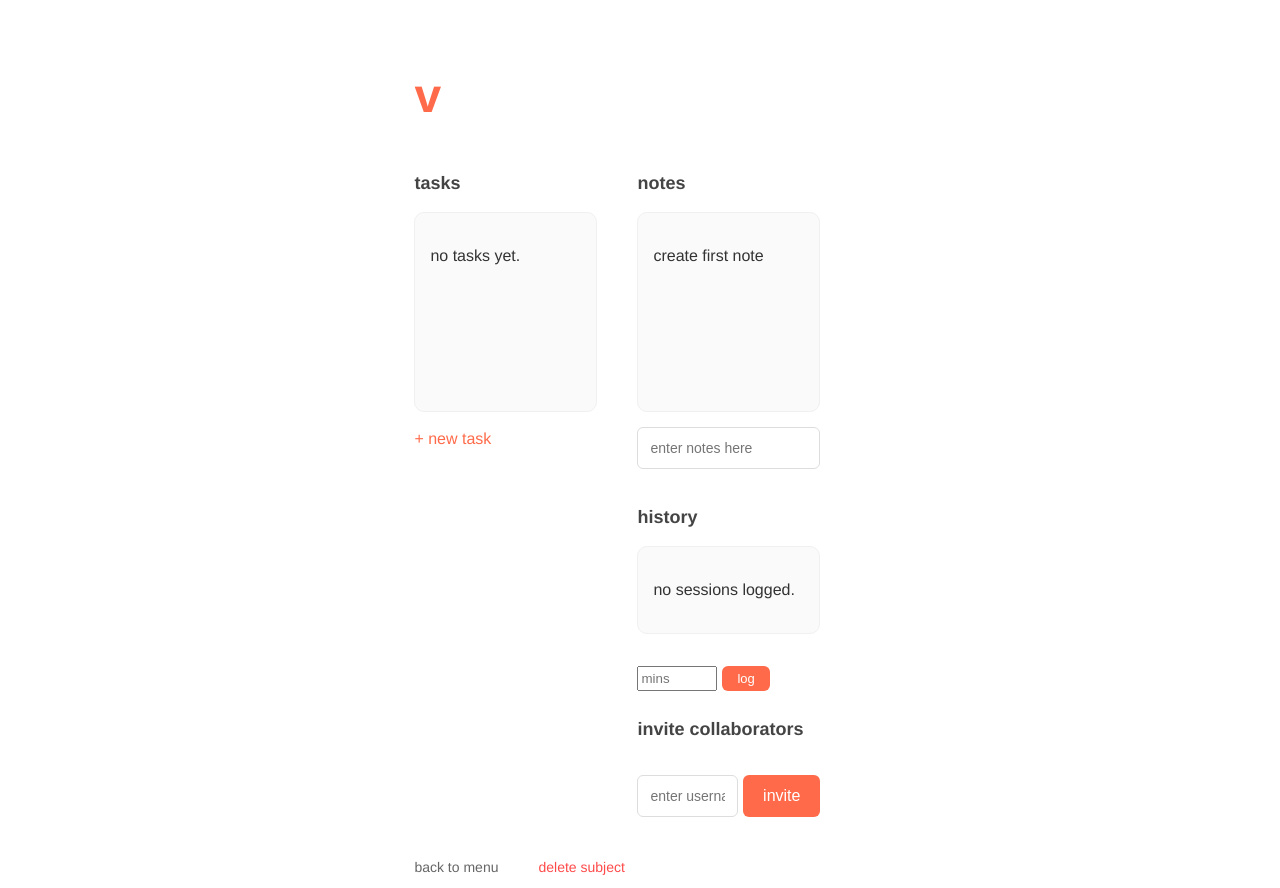
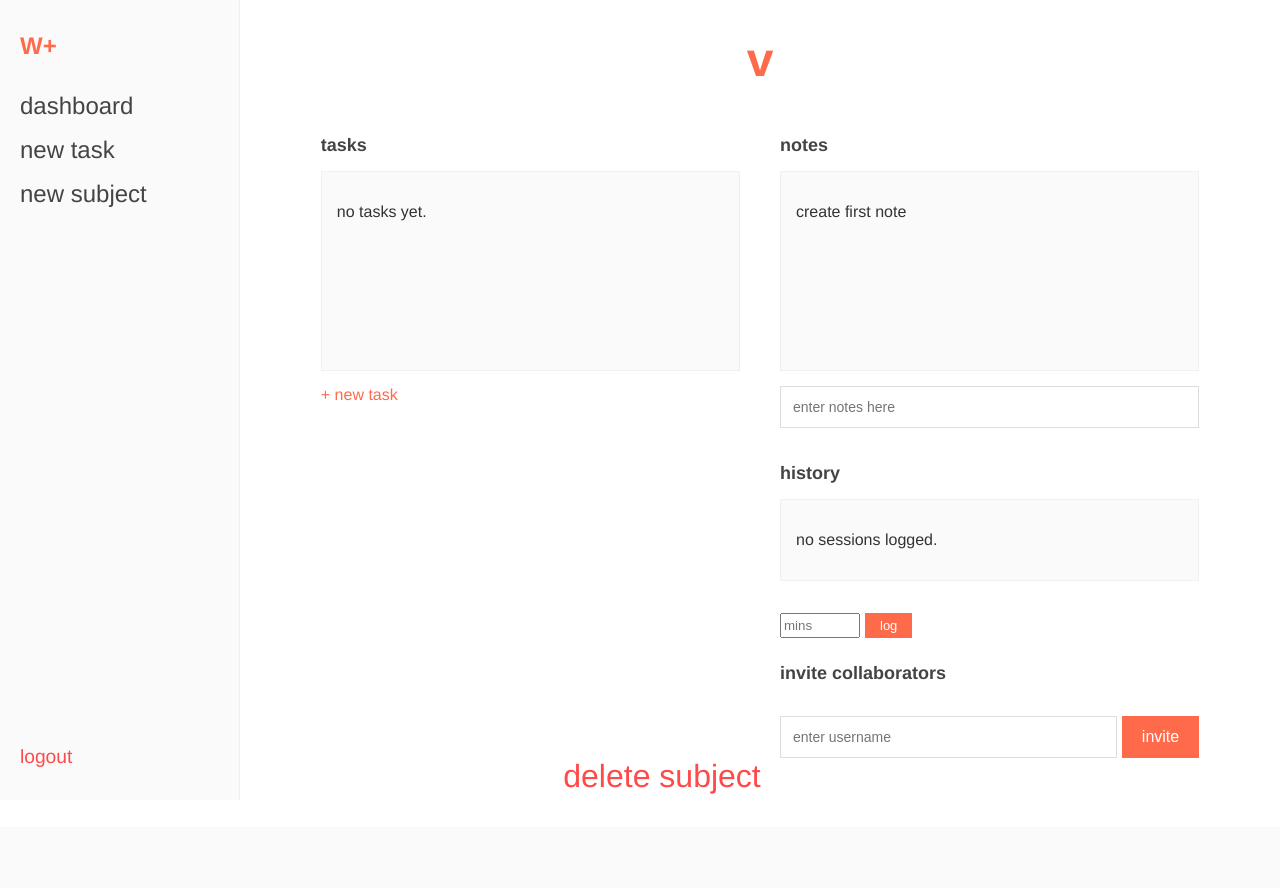
Before and after one commit to NikhilFonseka/studyplanner, a Flask app: page /subject/3 in a window 1280 px wide. After the commit the page ends 794 px from the top, so only its background shows below. Run offline with Flask 3, Linux system fonts and the light colour scheme; a user stored in the database is signed in.

Commit message:
error page 404 and 500, no 401 auto redirects sign up which is useful for the other errorhandlers. also didnt realise you had to turn off debug for it to show which was a bit annoying + nav menu/sidebar issue fix

```diff
--- a/app.py
+++ b/app.py
@@ -1,17 +1,14 @@
 # pylint: disable=R0903
 """
 W Notes+ | Sprint 3
-used as a all in one study tool that aims to maximise studying efficiency.
+Used as a all in one study tool that aims to maximise studying efficiency.
 """
-import os
-import sys
 from functools import wraps
 from datetime import datetime, timezone, timedelta
 from flask import Flask, render_template, request, redirect, url_for, flash, session, abort
 from flask_sqlalchemy import SQLAlchemy
 from sqlalchemy import or_
 from werkzeug.security import generate_password_hash, check_password_hash
-from jinja2 import Environment, FileSystemLoader, exceptions
 
 app = Flask(__name__)
 app.config['SQLALCHEMY_DATABASE_URI'] = 'sqlite:///database.db'
@@ -37,7 +34,7 @@ def login_required(f):
 
 def parse_date(date_str):
     # Returns None if the user leaves the date empty or types something weird
-    # This acts as our primary error handle for task deadlines
+    # This acts as the primary error handle for task deadlines
     if date_str and date_str.strip():
         try:
             return datetime.strptime(date_str, '%Y-%m-%d')
@@ -127,10 +124,27 @@ class SubjectMember(db.Model):
     user = db.relationship('User', backref='subject_memberships')
 
 # Routes
+@app.errorhandler(404)
+def page_not_found(e):
+    return render_template('error.html',
+        code=404,
+        message="404 page not found",
+        description="The page you're looking for doesn't exist or has been moved."), 404
+
+
+@app.errorhandler(500)
+def server_error(e):
+    return render_template('error.html',
+        code=500,
+        message="internal glitch",
+        description="Something went wrong on our end. We're looking into it."), 500
 
 @app.route('/')
 def index():
-    return redirect(url_for('signin'))
+    if 'user_id' in session:
+        return redirect(url_for('dashboard'))
+    else:
+        return redirect(url_for('signin'))
 
 @app.route('/signup', methods=['GET', 'POST'])
 def signup():
@@ -387,4 +401,4 @@ if __name__ == '__main__':
         db.create_all()
         lookup_data()
     # Debug mode on for local dev
-    app.run(host='0.0.0.0', port=5000, debug=True, use_reloader=False)
+    app.run(host='0.0.0.0', port=5000, debug=False, use_reloader=False)
--- a/static/style.css
+++ b/static/style.css
@@ -6,12 +6,8 @@ body {
     background-color: #ffffff;
     font-family: 'Helvetica';
     margin: 0;
-    display: flex;
-    flex-direction: column;
-    align-items: center;
     min-height: 100vh;
     color: #333;
-    line-height: 1.5;
 }
 
 .brand_title {
@@ -84,7 +80,6 @@ body {
     padding: 0.75rem;
     margin-bottom: 0.938rem;
     border: 0.063rem solid #ddd;
-    border-radius: 0.375rem;
     font-size: 0.875rem;
     outline: none;
 }
@@ -92,11 +87,9 @@ body {
 .button_signup {
     background-color: #ff6b4a;
     color: white;
-    border: none;
     padding: 0.75rem 1.25rem;
-    border-radius: 0.375rem;
+    border: 0.375rem;
     font-size: 1rem;
-    cursor: pointer;
     text-align: center;
 }
 
@@ -116,7 +109,6 @@ body {
 .scroll_area {
     border: 0.063rem solid #f0f0f0;
     padding: 0.938rem;
-    border-radius: 0.625rem;
     background: #fafafa;
     margin-bottom: 0.938rem;
 }
@@ -136,7 +128,7 @@ body {
     font-size: 0.688rem;
     background: #eeeeee;
     padding: 0.125rem 0.313rem;
-    border-radius: 0.25rem;
+    border: 0.25rem;
     margin-right: 0.375rem;
     color: #666;
 }
@@ -159,7 +151,7 @@ body {
     margin-bottom: 1.875rem;
     border: 0.063rem solid #ff6b4a;
     padding: 0.938rem;
-    border-radius: 0.625rem;
+    border: 0.625rem;
 }
 .btn_tiny {
     padding: 0.313rem 0.625rem;
@@ -176,7 +168,6 @@ body {
 .priority_badge {
     font-size: 0.688rem;
     padding: 0.125rem 0.5rem;
-    border-radius: 0.25rem;
     background: #fff5f2;
     color: #ff6b4a;
     border: 0.063rem solid #ffeadb;
@@ -205,7 +196,7 @@ body {
     vertical-align: middle;
 }
 .back_link { text-decoration: none; color: #666; font-size: 0.875rem; }
-.delete_link { color: #ff4a4a; text-decoration: none; font-size: 0.875rem; margin-left: 1.25rem; }
+.delete_link { color: #ff4a4a; text-decoration: none; font-size: 2rem; margin-left: -12.25rem; }
 
 .flex_row { display: flex; gap: 0.313rem; }
 .flex_grow { flex-grow: 1; }
@@ -215,3 +206,70 @@ body {
 .full_width { width: 100%; }
 .short_input { width: 5rem; }
 .secondary_link { color: #ff6b4a; text-decoration: none; display: block; margin-top: 0.625rem; }
+
+
+.sidebar {
+    width: 15rem;
+    background-color: #fafafa;
+    border-right: 0.063rem solid #eee;
+    display: flex;
+    flex-direction: column;
+    padding: 2rem 1.25rem;
+    position: sticky;
+    top: 0;
+    height: 100vh;
+}
+.sidebar_footer {
+    margin-top: auto;
+    padding-top: 1rem;
+}
+
+.logout_link {
+    text-decoration: none;
+    color: #ff4a4a;
+    font-weight: 500;
+    font-size: 1.2rem;
+}
+.sidebar_links {
+    list-style: none;
+    padding: 0;
+    margin: 2rem 0;
+    flex-grow: 1;
+}
+
+.sidebar_links li {
+    margin-bottom: 1rem;
+}
+
+.sidebar_links a {
+    text-decoration: none;
+    color: #444;
+    font-weight: 500;
+    font-size: 1.5rem;
+
+}
+
+
+body {
+    background-color: #ffffff;
+    font-family: 'Helvetica';
+    margin: 0;
+    min-height: 100vh;
+    color: #333;
+}
+
+.app_layout {
+    display: flex;
+    min-height: 100vh;
+}
+
+.main_content {
+    flex-grow: 1;
+    display: flex;
+    flex-direction: column;
+    align-items: center; /* This centers your Signup/Login forms */
+    padding: 2rem;
+}
+.main_content .brand_title {
+    margin-top: 0;
+}
--- a/templates/addsubject.html
+++ b/templates/addsubject.html
@@ -18,7 +18,5 @@
 
         <button type="submit" class="button_signup full_width_btn">create subject</button>
     </form>
-
-    <a href="{{ url_for('dashboard') }}" class="back_link">cancel</a>
 </div>
 {% endblock %}
--- a/templates/base.html
+++ b/templates/base.html
@@ -1,19 +1,49 @@
 <!DOCTYPE html>
-<html>
+<html lang="en">
 <head>
-    <title>W Notes+</title>
+    <meta charset="UTF-8">
+    <meta name="viewport" content="width=device-width, initial-scale=1.0">
+    <title>{% block title %}W Notes+{% endblock %}</title>
     <link rel="stylesheet" href="{{ url_for('static', filename='style.css') }}">
 </head>
 <body>
-    <main>
-        {% block content %}{% endblock %}
-    </main>
+    <div class="app_layout">
+
+        {# Only show sidebar if the user is authenticated #}
+        {% if session.get('user_id') %}
+        <nav class="sidebar">
+            <div class="sidebar_header">
+                <h2 class="brand_title" style="font-size: 1.5rem; margin: 0;">W+</h2>
+            </div>
+
+            <ul class="sidebar_links">
+                <li><a href="{{ url_for('dashboard') }}">dashboard</a></li>
+                <li><a href="{{ url_for('add_task') }}">new task</a></li>
+                <li><a href="{{ url_for('add_subject') }}">new subject</a></li>
+            </ul>
+
+            <div class="sidebar_footer">
+                <a href="{{ url_for('logout') }}" class="logout_link">logout</a>
+            </div>
+        </nav>
+        {% endif %}
+
+        {# The 'main_content' class in your CSS handles the centering #}
+        <main class="main_content">
+
+            {# Flash messages section #}
             {% with messages = get_flashed_messages() %}
               {% if messages %}
+                <div class="flash_container">
                     {% for message in messages %}
-                <div class="flash">{{message}}</div>
+                        <div class="flash">{{ message }}</div>
                     {% endfor %}
+                </div>
               {% endif %}
             {% endwith %}
+            {% block content %}{% endblock %}
+
+        </main>
+    </div>
 </body>
 </html>
--- a/templates/home.html
+++ b/templates/home.html
@@ -31,6 +31,5 @@
 
     <div class="flex_row" style="margin-top: 1.5rem; gap: 1.5rem; margin-bottom: 1rem;">
         <a href="{{ url_for('add_subject') }}" class="secondary_link">+ add subject</a>
-        <a href="{{ url_for('logout') }}" class="back_link">logout</a>
     </div>
 {% endblock %}
--- a/templates/viewsubject.html
+++ b/templates/viewsubject.html
@@ -81,9 +81,7 @@
         </div>
     </div>
 
-    <div class="footer_actions">
-        <a href="{{ url_for('dashboard') }}" class="back_link">back to menu</a>
-
+    <div>
         {% if subject.user_id == session['user_id'] %}
             <a href="{{ url_for('delete_subject', subject_id=subject.subject_id) }}"
                class="delete_link"
```
Also changed, not shown: templates/error.html (added, +14 -0 lines), instance/database.db. Lines whose indentation alone changed are shown as unchanged.
